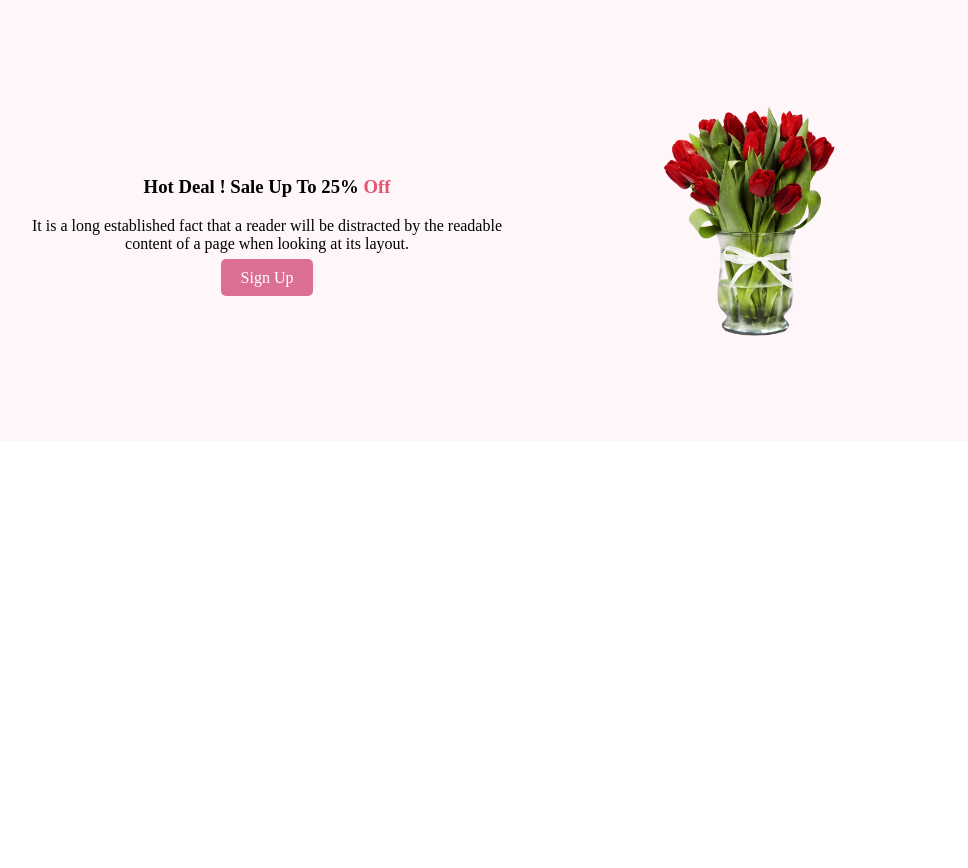
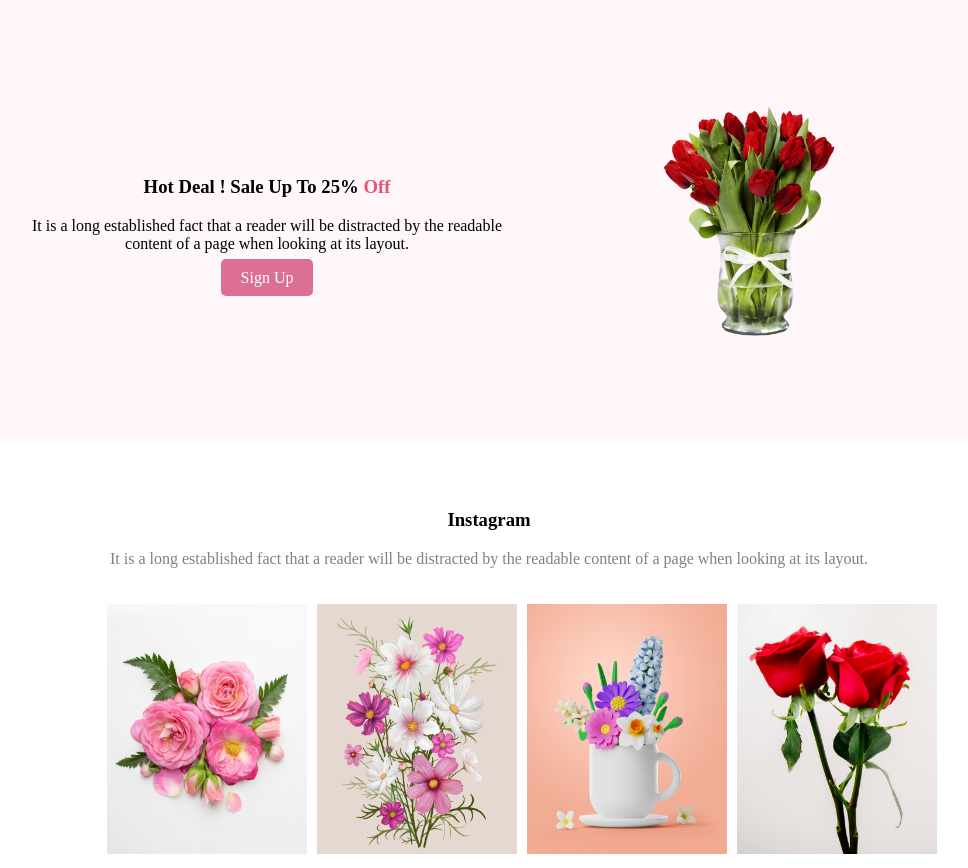
Before and after one commit to SaidulIslamPHero/assignment-project, a plain HTML site: page index.html in a window 1280 px wide. Shown: the part 611-1479 px from the top of the page, without its empty margins (151-1119 px from the left). Before the commit the page ends 1060 px from the top, so only its background shows below. Drawn offline with Linux system fonts and the light colour scheme.

Commit message:
added instagram part

```diff
--- a/cascading.css/style.css
+++ b/cascading.css/style.css
@@ -59,3 +59,26 @@
     padding: 100px;
     padding-right: 250px;
  }
+
+ /* instagram */
+ .instagram-all{
+    text-align: center ;
+    font-weight: 100px;
+    padding-top: 50px;
+ }
+ .instagram-dis{
+    color: gray;
+ }
+
+
+
+/* section four photo */
+.four-photo{
+    display: flex;
+    padding: 0px 240px;
+}
+.photo{
+    height: 250px;
+    width: 200px;
+    padding: 10px 5px;
+}
--- a/index.html
+++ b/index.html
@@ -28,6 +28,28 @@
                 <img class="second-flower" src="Flower Asset/pngwing 8.png" alt="">
             </div>
         </section>
+            <section class="Instagram">
+                <div class="instagram-all">
+                        <h3 class="instagram-title">Instagram</h3>
+                    <p class="instagram-dis">It is a long established fact that a reader will be distracted by the readable content of a page when looking at its layout.</p>
+                </div>
+            </section>
+            <section>
+                <div class="four-photo">
+                    <div class="photo">
+                    <img src="Flower Asset/Flower 01.png" alt="" class="photo">
+                    </div>
+                    <div class="photo">
+                    <img src="Flower Asset/Rectangle 4.png" alt="" class="photo">
+                    </div>
+                    <div class="photo">
+                    <img src="Flower Asset/Rectangle 5.png" alt="" class="photo">
+                    </div>
+                    <div class="photo">
+                    <img src="Flower Asset/Rectangle 6.png" alt="" class="photo">
+                    </div>
+                </div>
+            </section>
     </main>
     <footer>
 
```
